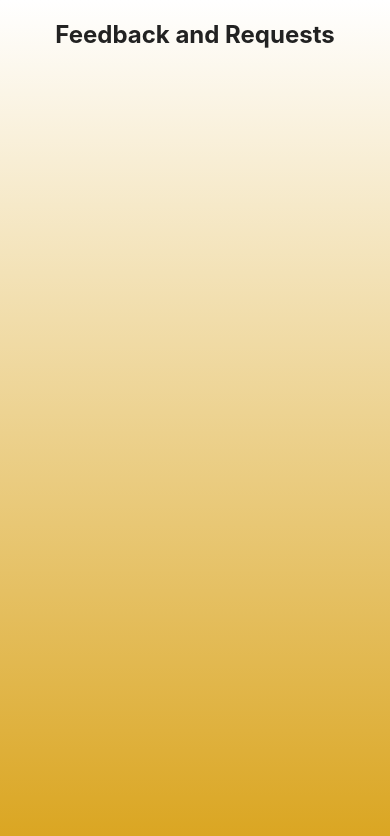
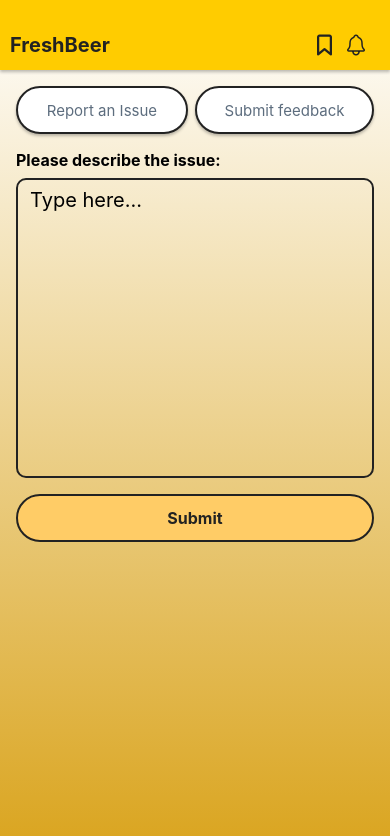
Before and after one commit to btyq/FreshBeerNearMe, a React Native app: screen /Feedback in a window 390 px wide. Shown: the top 836 px of the page. Built offline with nearby package versions, Linux system fonts and the light colour scheme.

Commit message:
Added Feeback page

```diff
--- a/frontend/screens/Feedback.js
+++ b/frontend/screens/Feedback.js
@@ -1,49 +1,203 @@
-import React, { useEffect, useState } from 'react';
-import { View, Text, ScrollView, StyleSheet, TouchableOpacity, TextInput } from 'react-native';
+import React, { useState } from 'react';
+import { View, Text, TextInput, StyleSheet, TouchableOpacity, Image, ScrollView } from 'react-native';
 import { SafeAreaView } from 'react-native-safe-area-context';
+import { Ionicons, Octicons } from '@expo/vector-icons';
 import { LinearGradient } from 'expo-linear-gradient';
-import { Ionicons, Octicons } from '@expo/vector-icons';
-import CheckBox from 'expo-checkbox';
 import COLORS from '../constants/colors';
-//import { useNavigation } from '@react-navigation/native';
+import { AirbnbRating } from 'react-native-ratings';
 
 const Button = (props) => {
   const filledBgColor = props.color || COLORS.primary;
   const outlinedColor = COLORS.white;
   const bgColor = props.filled ? filledBgColor : outlinedColor;
-  const textColor = props.filled ? COLORS.black : COLORS.white;
+  const textColor = props.filled ? COLORS.black : COLORS.primary;
+  const fontSize = props.selected ? 16 : 15;
 
   return (
     <TouchableOpacity
       style={{
         ...styles.button,
         ...{ backgroundColor: bgColor },
-        ...props.style}}
-      onPress={props.onPress}>
-      <Text style={{ fontSize: 15, color: textColor }}>{props.title}</Text>
+        ...props.style,
+      }}
+      onPress={props.onPress}
+    >
+      <Text style={{ fontSize, ...{ color: textColor } }}>{props.title}</Text>
     </TouchableOpacity>
   );
 };
 
+const Header = () => {
+  return (
+    <View style={styles.topBar}>
+      <Text style={styles.logo}>FreshBeer</Text>
+      <View style={styles.iconsContainer}>
+        <Octicons name="bookmark" size={24} color={COLORS.black} style={styles.icon} />
+        <Ionicons name="notifications-outline" size={24} color={COLORS.black} style={styles.icon} />
+      </View>
+    </View>
+  );
+};
+
 const Feedback = () => {
+  const [selectedButton, setSelectedButton] = useState('');
+  const [issueDescription, setIssueDescription] = useState('');
+
+  const handleButtonPress = (title) => {
+    setSelectedButton(title);
+  };
+
+  const handleSubmit = () => {
+    // Implement your submit logic here
+    console.log('Issue Description:', issueDescription);
+  };
 
   return (
-    <LinearGradient style={{ flex: 1 }} colors={[COLORS.white, COLORS.yellow]}>
+    <View style={styles.container}>
+      <LinearGradient style={styles.gradient} colors={[COLORS.white, COLORS.yellow]}>
+        <Header />
 
         <SafeAreaView style={{ flex: 1 }}>
           <ScrollView>
-          <View style={{ justifyContent: 'center', alignItems: 'center', marginTop: 20 }}>
-            <Text style={{ fontSize: 24, fontWeight: 'bold', color: COLORS.black }}>Feedback and Requests</Text>
+            <View style={styles.buttonContainer}>
+              <Button
+                title="Report an Issue"
+                color={COLORS.orange}
+                filled={selectedButton === 'Report an Issue'}
+                selected={selectedButton === 'Report an Issue'}
+                style={styles.mediumButton}
+                onPress={() => handleButtonPress('Report an Issue')}
+              />
+              <Button
+                title="Submit feedback"
+                color={COLORS.orange}
+                filled={selectedButton === 'Submit feedback'}
+                selected={selectedButton === 'Submit feedback'}
+                style={styles.largeButton}
+                onPress={() => handleButtonPress('Submit feedback')}
+              />
             </View>
 
-          <View>
-          </View>
+            <Text style={styles.descriptionLabel}>Please describe the issue:</Text>
+            <TextInput
+              style={styles.textInput}
+              multiline
+              placeholder="Type here..."
+              value={issueDescription}
+              onChangeText={setIssueDescription}
+            />
+
+            <TouchableOpacity style={styles.submitButton} onPress={handleSubmit}>
+              <Text style={styles.submitButtonText}>Submit</Text>
+            </TouchableOpacity>
+
           </ScrollView>
         </SafeAreaView>
       </LinearGradient>
+    </View>
   );
 };
 
-
+const styles = StyleSheet.create({
+  container: {
+    flex: 1,
+    backgroundColor: COLORS.foam,
+  },
+  gradient: {
+    flex: 1,
+  },
+  topBar: {
+    flexDirection: 'row',
+    justifyContent: 'space-between',
+    alignItems: 'center',
+    padding: 10,
+    paddingTop: 30,
+    backgroundColor: COLORS.foam,
+    height: 70,
+    shadowColor: COLORS.black,
+    shadowOffset: { width: 0, height: 2 },
+    shadowOpacity: 0.3,
+    shadowRadius: 3,
+    elevation: 5,
+  },
+  logo: {
+    fontSize: 20,
+    color: COLORS.black,
+    fontWeight: 'bold',
+  },
+  iconsContainer: {
+    flexDirection: 'row',
+  },
+  icon: {
+    marginRight: 12,
+  },
+  buttonContainer: {
+    flexDirection: 'row',
+    justifyContent: 'space-between',
+    paddingHorizontal: 16,
+    paddingTop: 16,
+  },
+  mediumButton: {
+    width: '48%',
+    height: 48,
+    borderRadius: 30,
+    shadowColor: COLORS.black,
+    shadowOffset: { width: 0, height: 2 },
+    shadowOpacity: 0.3,
+    shadowRadius: 3,
+    elevation: 5,
+  },
+  largeButton: {
+    width: '50%',
+    height: 48,
+    borderRadius: 30,
+    shadowColor: COLORS.black,
+    shadowOffset: { width: 0, height: 2 },
+    shadowOpacity: 0.3,
+    shadowRadius: 3,
+    elevation: 5,
+  },
+  button: {
+    paddingVertical: 10,
+    borderColor: COLORS.black,
+    borderWidth: 2,
+    borderRadius: 12,
+    alignItems: 'center',
+    justifyContent: 'center',
+  },
+  descriptionLabel: {
+    fontSize: 16,
+    fontWeight: 'bold',
+    marginHorizontal: 16,
+    marginTop: 16,
+  },
+  textInput: {
+    height: 300, // Adjust the height value as needed
+    fontSize: 20, // Adjust the font size value as needed
+    marginHorizontal: 16,
+    marginTop: 8,
+    paddingHorizontal: 12,
+    paddingVertical: 8,
+    borderWidth: 2,
+    borderColor: COLORS.black,
+    borderRadius: 10,
+    textAlignVertical: 'top', // Align text to start at the top
+  },
+  submitButton: {
+    backgroundColor: COLORS.orange,
+    borderRadius: 30,
+    marginHorizontal: 16,
+    marginTop: 16,
+    paddingVertical: 12,
+    alignItems: 'center',
+    borderWidth: 2, // Add border width
+    borderColor: COLORS.black, // Add border color
+  },
+  submitButtonText: {
+    fontSize: 16,
+    fontWeight: 'bold',
+    color: COLORS.black,
+  },
+});
 
 export default Feedback;
```
Lines whose indentation alone changed are shown as unchanged.
